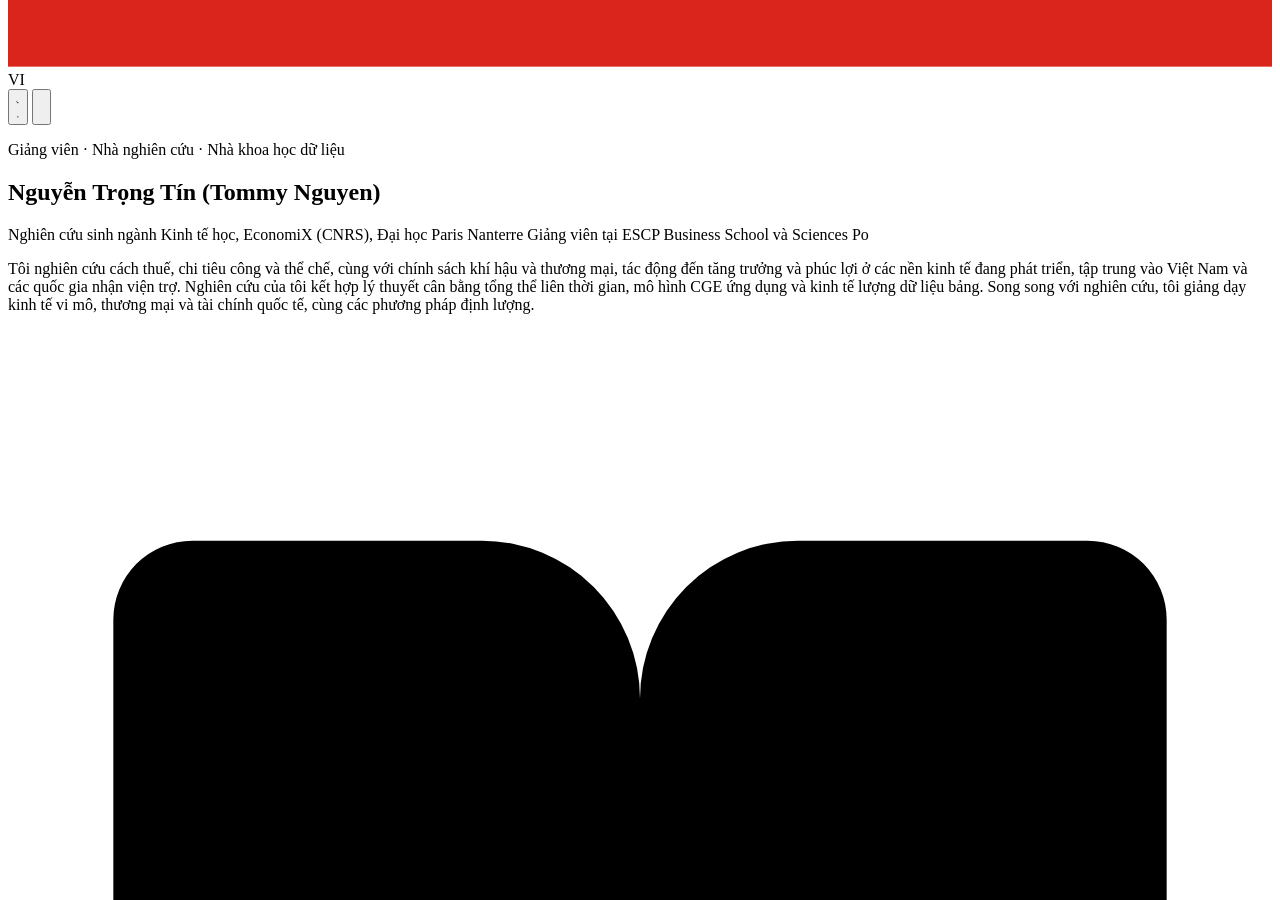
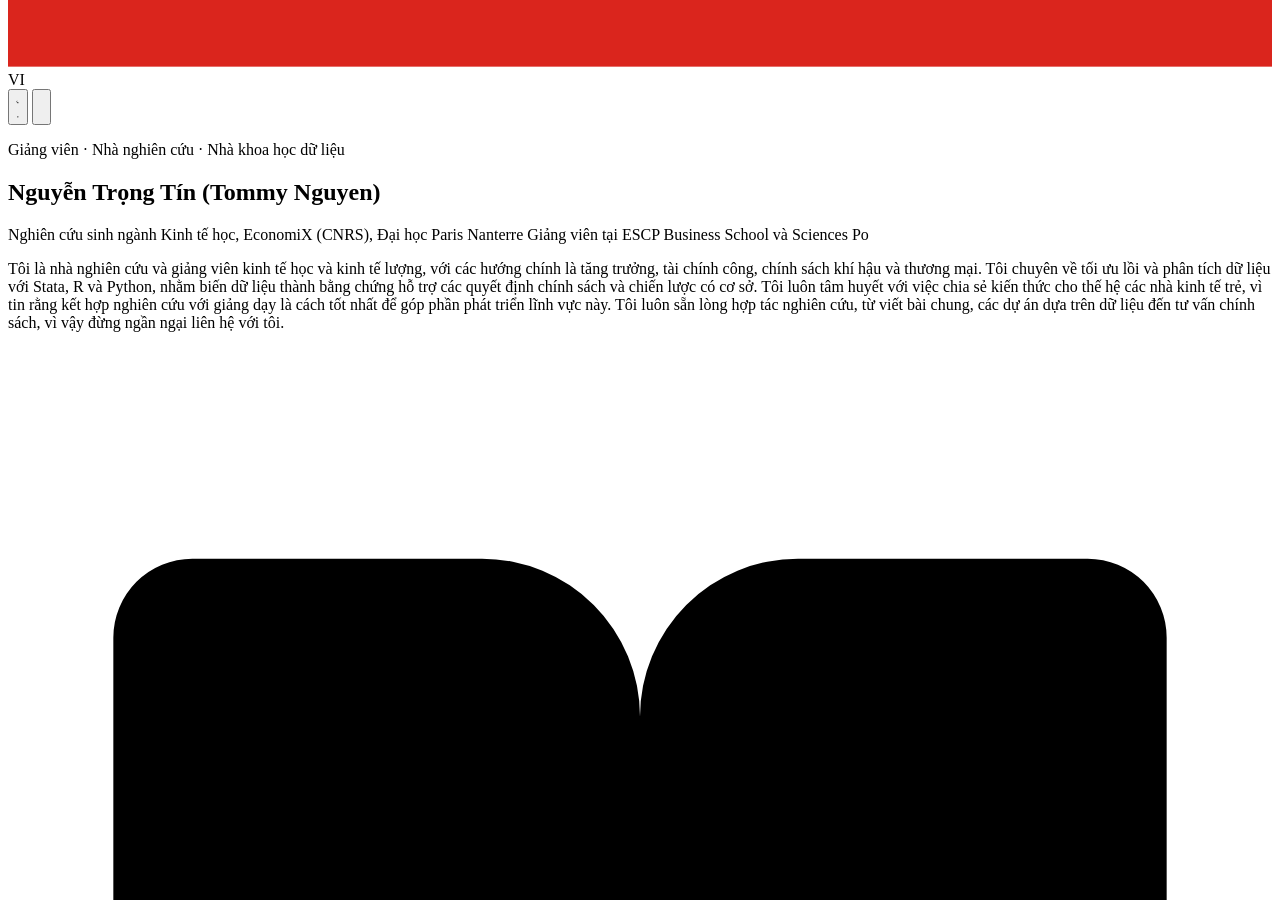
Before and after one commit to trongtin142/trongtin142.github.io, a Jekyll site: the page built from _pages/vi-about.md, in a window 1280 px wide and 900 px high, scrolled down 16486 px. Built offline with Jekyll 4.4.1, drawn with Linux system fonts in a browser that asks for light colours; some of the changed text lies outside the part shown.

Commit message:
Home (VI): new About intro with collaboration call, shorter closing
Updated the introduction and closing sections to reflect a more collaborative and research-focused approach.

```diff
--- a/_pages/vi-about.md
+++ b/_pages/vi-about.md
@@ -4,7 +4,7 @@ title: "Giới thiệu"
 lang: vi
 layout: rd-home
 description: "Nguyễn Trọng Tín (Tommy Nguyen), nghiên cứu sinh ngành Kinh tế học tại EconomiX (CNRS), Đại học Paris Nanterre: cân bằng tổng thể, mô hình CGE, kinh tế lượng."
-intro: "Tôi nghiên cứu cách thuế, chi tiêu công và thể chế, cùng với chính sách khí hậu và thương mại, tác động đến tăng trưởng và phúc lợi ở các nền kinh tế đang phát triển, tập trung vào Việt Nam và các quốc gia nhận viện trợ. Nghiên cứu của tôi kết hợp lý thuyết cân bằng tổng thể liên thời gian, mô hình CGE ứng dụng và kinh tế lượng dữ liệu bảng. Song song với nghiên cứu, tôi giảng dạy kinh tế vi mô, thương mại và tài chính quốc tế, cùng các phương pháp định lượng."
+intro: "Tôi là nhà nghiên cứu và giảng viên kinh tế học và kinh tế lượng, với các hướng chính là tăng trưởng, tài chính công, chính sách khí hậu và thương mại. Tôi chuyên về tối ưu lồi và phân tích dữ liệu với Stata, R và Python, nhằm biến dữ liệu thành bằng chứng hỗ trợ các quyết định chính sách và chiến lược có cơ sở. Tôi luôn tâm huyết với việc chia sẻ kiến thức cho thế hệ các nhà kinh tế trẻ, vì tin rằng kết hợp nghiên cứu với giảng dạy là cách tốt nhất để góp phần phát triển lĩnh vực này. Tôi luôn sẵn lòng hợp tác nghiên cứu, từ viết bài chung, các dự án dựa trên dữ liệu đến tư vấn chính sách, vì vậy đừng ngần ngại liên hệ với tôi."
 themes:
   - image: /images/research/general-equilibrium.jpg
     focus: "0% 50%"
@@ -26,5 +26,5 @@ themes:
     credit: "Clement Souchet, Unsplash (unsplash.com/photos/juVccM81b_E)"
     title: "Kinh tế tuần hoàn và nông lâm kết hợp"
     text: "Ứng dụng kinh tế tuần hoàn và nông lâm kết hợp, như mô hình vườn rừng xen cây lâu năm với cây trồng, để phát triển sinh kế nông thôn bền vững và phục hồi đất ở Việt Nam."
-closing: "Tôi mong được hợp tác với các nhà nghiên cứu và người làm thực tiễn tại châu Âu và Việt Nam trong các dự án nghiên cứu, giảng dạy và chính sách. Hãy liên hệ để trao đổi ý tưởng hoặc cùng triển khai dự án."
+closing: "Bạn có ý tưởng cho một bài báo hay dự án chung? Hãy trao đổi với tôi."
 ---
```
